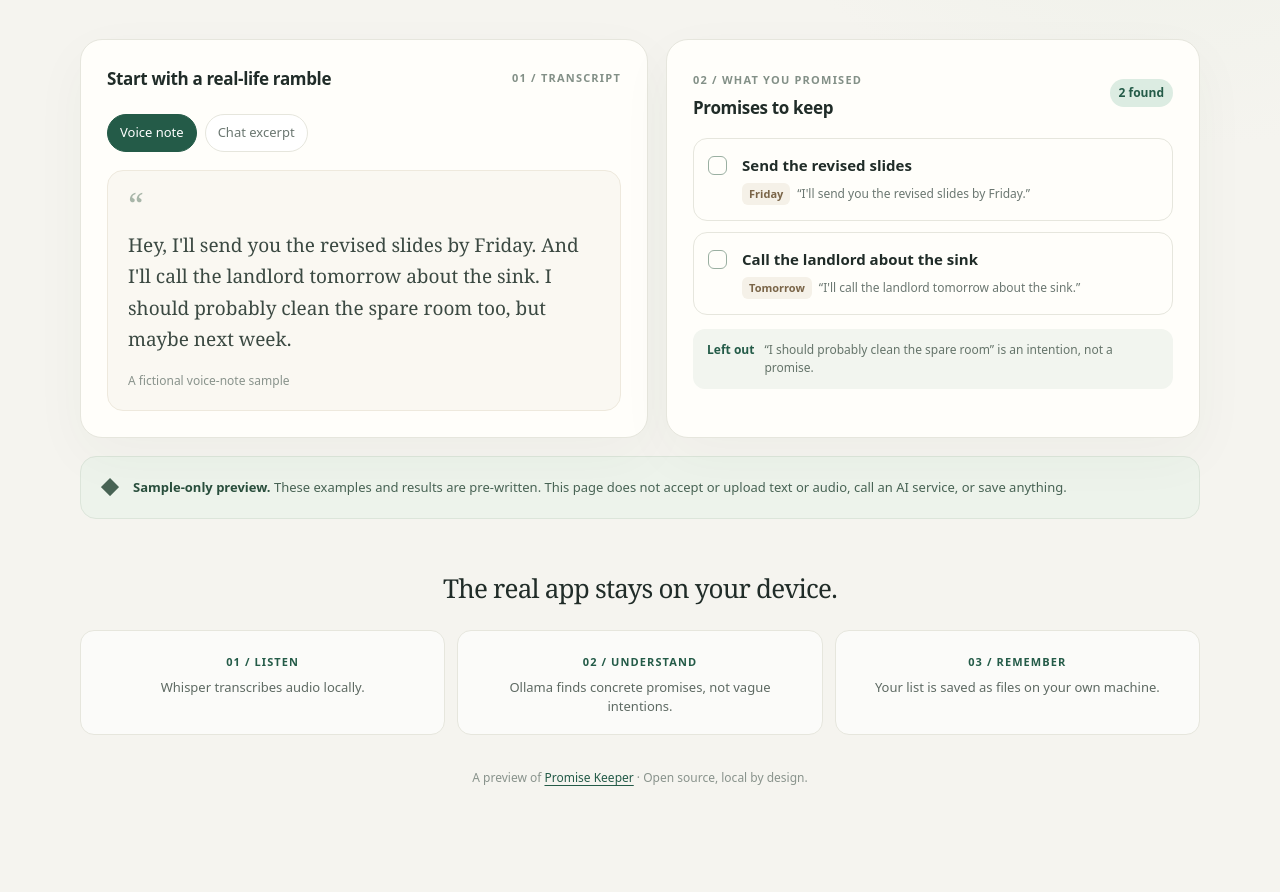
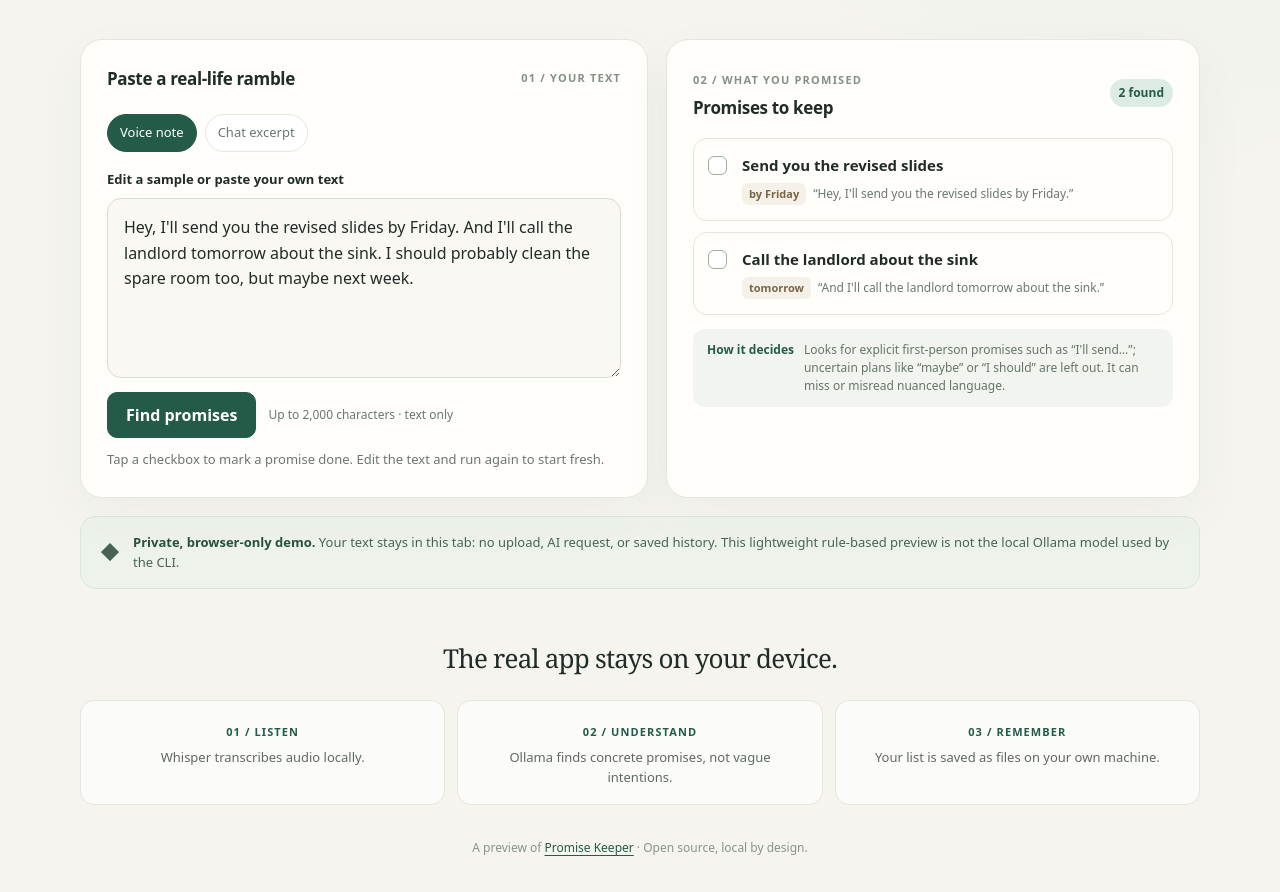
Before and after one commit to swatichauhan814/promise-keeper, a plain HTML site: page demo/index.html in a window 1280 px wide. Shown: the part 390-1282 px from the top of the page. Before the commit the page ends 1241 px from the top, so only its background shows below. Drawn offline with Linux system fonts and the light colour scheme.

Commit message:
Make public demo interactive in browser
Co-authored-by: Copilot <223556219+Copilot@users.noreply.github.com>

```diff
--- /dev/null
+++ b/demo/app.js
@@ -0,0 +1,113 @@
+const samples = [
+  "Hey, I'll send you the revised slides by Friday. And I'll call the landlord tomorrow about the sink. I should probably clean the spare room too, but maybe next week.",
+  "Yep, I'll drop the keys at your place after work. I'll email the invoice before noon, too. I might start sorting the storage cupboard this weekend if I get a chance."
+];
+
+const transcriptElement = document.querySelector("#transcript");
+const todosElement = document.querySelector("#todos");
+const countElement = document.querySelector("#count");
+const feedbackElement = document.querySelector("#feedback");
+const sampleButtons = document.querySelectorAll(".sample-button");
+
+function extractCommitments(text) {
+  const clauses = text.split(/(?<=[.!?])\s+|\n+|(?:,?\s+and\s+|;\s*)(?=I(?:'ll| will| am going to)\b)/i);
+  const commitments = [];
+
+  for (const clause of clauses) {
+    const promise = /\bI(?:'ll| will| am going to)\s+(.+)/i.exec(clause);
+    if (!promise || /\b(?:maybe|might|should|could|probably|perhaps|if|try to|hope to|not|never)\b/i.test(clause.slice(0, promise.index) + " " + promise[1])) {
+      continue;
+    }
+
+    const quote = clause.trim();
+    const action = promise[1].replace(/[.!?]+$/, "").replace(/,\s*too$/i, "").trim();
+    const due = /\b(?:by|before|on)\s+(?:next\s+|this\s+)?(?:monday|tuesday|wednesday|thursday|friday|saturday|sunday|tomorrow|tonight|noon|\d{1,2}(?::\d{2})?\s*(?:am|pm)?|[a-z]+\s+\d{1,2})\b|\b(?:tomorrow|tonight|today|after work|next week|this weekend)\b/i.exec(action);
+    const task = (due ? action.slice(0, due.index) + action.slice(due.index + due[0].length) : action)
+      .trim().replace(/\s+/g, " ").replace(/[,;\s]+$/, "");
+    if (!/^[a-z]+(?:\s|$)/i.test(task) || task.length < 5) {
+      continue;
+    }
+    commitments.push({
+      task: task[0].toUpperCase() + task.slice(1),
+      deadline: due ? due[0] : null,
+      quote
+    });
+  }
+  return commitments;
+}
+
+function renderCommitments(commitments) {
+  countElement.textContent = `${commitments.length} found`;
+  todosElement.replaceChildren(...commitments.map((commitment) => {
+    const row = document.createElement("div");
+    row.className = "todo";
+    const checkbox = document.createElement("button");
+    checkbox.className = "check";
+    checkbox.type = "button";
+    checkbox.setAttribute("aria-label", `Mark ${commitment.task} done`);
+    checkbox.setAttribute("aria-pressed", "false");
+    checkbox.addEventListener("click", () => {
+      const done = checkbox.getAttribute("aria-pressed") !== "true";
+      checkbox.setAttribute("aria-pressed", String(done));
+      checkbox.setAttribute("aria-label", `${done ? "Mark" : "Unmark"} ${commitment.task} ${done ? "not done" : "done"}`);
+      checkbox.textContent = done ? "✓" : "";
+      row.classList.toggle("done", done);
+    });
+
+    const content = document.createElement("div");
+    const task = document.createElement("p");
+    task.className = "task";
+    task.textContent = commitment.task;
+    const metadata = document.createElement("div");
+    metadata.className = "todo-meta";
+    if (commitment.deadline) {
+      const deadline = document.createElement("span");
+      deadline.className = "deadline";
+      deadline.textContent = commitment.deadline;
+      metadata.append(deadline);
+    }
+    const quote = document.createElement("span");
+    quote.className = "source-quote";
+    quote.textContent = `“${commitment.quote}”`;
+    metadata.append(quote);
+    content.append(task, metadata);
+    row.append(checkbox, content);
+    return row;
+  }));
+}
+
+function runExtraction() {
+  const text = transcriptElement.value.trim();
+  if (!text) {
+    renderCommitments([]);
+    feedbackElement.textContent = "Enter some text or choose a sample first.";
+    feedbackElement.classList.add("error");
+    transcriptElement.focus();
+    return;
+  }
+  const commitments = extractCommitments(text);
+  renderCommitments(commitments);
+  feedbackElement.classList.remove("error");
+  feedbackElement.textContent = commitments.length
+    ? "Tap a checkbox to mark a promise done. Edit the text and run again to start fresh."
+    : "No clear promises found. Try a sentence like “I'll send you the slides by Friday.”";
+}
+
+sampleButtons.forEach((button) => {
+  button.addEventListener("click", () => {
+    transcriptElement.value = samples[Number(button.dataset.sample)];
+    sampleButtons.forEach((sampleButton) => {
+      sampleButton.setAttribute("aria-pressed", String(sampleButton === button));
+    });
+    runExtraction();
+  });
+});
+
+transcriptElement.addEventListener("input", () => {
+  sampleButtons.forEach((button) => button.setAttribute("aria-pressed", "false"));
+  feedbackElement.textContent = "Text changed. Select Find promises to update the results.";
+  feedbackElement.classList.remove("error");
+});
+document.querySelector("#extract").addEventListener("click", runExtraction);
+transcriptElement.value = samples[0];
+runExtraction();
--- a/demo/index.html
+++ b/demo/index.html
@@ -4,7 +4,7 @@
     <meta charset="utf-8">
     <meta name="viewport" content="width=device-width, initial-scale=1">
     <meta name="theme-color" content="#f5f4ef">
-    <meta name="description" content="A sample-only preview of Promise Keeper, a local-first commitment tracker.">
+    <meta name="description" content="Try extracting promises from your own text in a private, browser-only Promise Keeper demo.">
     <title>Promise Keeper - Demo</title>
     <style>
       :root {
@@ -30,7 +30,7 @@
         font: 16px/1.5 ui-sans-serif, system-ui, -apple-system, BlinkMacSystemFont, "Segoe UI", sans-serif;
       }
 
-      button { font: inherit; }
+      button, textarea { font: inherit; }
 
       .shell {
         width: min(1120px, calc(100% - 40px));
@@ -147,30 +147,43 @@
         color: white;
       }
 
-      .quote-box {
-        min-height: 192px;
-        padding: 20px;
-        border: 1px solid #eee9dd;
-        border-radius: 16px;
+      .input-label { display: block; margin-bottom: 9px; font-size: 13px; font-weight: 700; }
+
+      .transcript-input {
+        display: block;
+        width: 100%;
+        min-height: 180px;
+        padding: 16px;
+        border: 1px solid #d5ded4;
+        border-radius: 14px;
         background: #faf8f2;
+        color: var(--ink);
+        resize: vertical;
+        line-height: 1.6;
       }
 
-      .quote-mark {
-        color: #a8b6a9;
-        font-family: Georgia, serif;
-        font-size: 34px;
-        line-height: .8;
+      .transcript-input:focus-visible, button:focus-visible {
+        outline: 2px solid var(--green);
+        outline-offset: 2px;
       }
 
-      .transcript-text {
-        margin: 12px 0 0;
-        color: #3b4942;
-        font-family: Georgia, "Times New Roman", serif;
-        font-size: 19px;
-        line-height: 1.65;
+      .input-actions { display: flex; align-items: center; gap: 12px; margin-top: 14px; }
+
+      .extract-button {
+        padding: 10px 18px;
+        border: 1px solid var(--green);
+        border-radius: 10px;
+        background: var(--green);
+        color: white;
+        cursor: pointer;
+        font-weight: 700;
       }
 
-      .transcript-source { margin-top: 17px; color: #89938c; font-size: 12px; }
+      .extract-button:hover { background: #194533; }
+
+      .hint { margin: 0; color: var(--muted); font-size: 12px; }
+      .feedback { min-height: 21px; margin: 12px 0 0; color: var(--muted); font-size: 13px; }
+      .feedback.error { color: #a33729; }
 
       .results-heading { margin-bottom: 18px; }
 
@@ -201,8 +214,12 @@
         margin-top: 2px;
         border: 1.5px solid #9aafa1;
         border-radius: 6px;
+        background: white;
+        cursor: pointer;
       }
 
+      .check[aria-pressed="true"] { background: var(--green); color: white; }
+      .todo.done .task { color: var(--muted); text-decoration: line-through; }
       .task { margin: 0; font-size: 15px; font-weight: 700; }
 
       .todo-meta { flex-wrap: wrap; gap: 7px; margin-top: 6px; }
@@ -270,7 +287,6 @@
         .intro { margin: 58px auto 32px; }
         .workspace { grid-template-columns: 1fr; }
         .transcript-card, .results-card { padding: 20px; }
-        .quote-box { min-height: auto; }
         .steps { grid-template-columns: 1fr; text-align: left; }
       }
 
@@ -283,7 +299,7 @@
     <main class="shell">
       <header class="topbar">
         <div class="brand"><span class="brand-mark" aria-hidden="true">P</span><span>promise keeper</span></div>
-        <span class="demo-label">SAMPLE DEMO</span>
+        <span class="demo-label">INTERACTIVE DEMO</span>
       </header>
 
       <section class="intro" aria-labelledby="page-title">
@@ -292,21 +308,23 @@
         <p class="intro-copy">A small, local-first tool that turns voice notes and texts into the things you said you would do.</p>
       </section>
 
-      <section class="workspace" aria-label="Promise Keeper sample">
+      <section class="workspace" aria-label="Promise Keeper interactive demo">
         <article class="card transcript-card">
           <div class="panel-heading">
-            <h2>Start with a real-life ramble</h2>
-            <span class="panel-kicker">01 / TRANSCRIPT</span>
+            <h2>Paste a real-life ramble</h2>
+            <span class="panel-kicker">01 / YOUR TEXT</span>
           </div>
           <div class="samples" role="group" aria-label="Choose a sample transcript">
             <button class="sample-button" type="button" data-sample="0" aria-pressed="true">Voice note</button>
             <button class="sample-button" type="button" data-sample="1" aria-pressed="false">Chat excerpt</button>
           </div>
-          <div class="quote-box" aria-live="polite">
-            <div class="quote-mark" aria-hidden="true">“</div>
-            <p class="transcript-text" id="transcript"></p>
-            <div class="transcript-source" id="source"></div>
+          <label class="input-label" for="transcript">Edit a sample or paste your own text</label>
+          <textarea class="transcript-input" id="transcript" maxlength="2000" placeholder="e.g. I'll send you the slides by Friday. Maybe I'll clean up later."></textarea>
+          <div class="input-actions">
+            <button class="extract-button" id="extract" type="button">Find promises</button>
+            <p class="hint">Up to 2,000 characters · text only</p>
           </div>
+          <p class="feedback" id="feedback" role="status" aria-live="polite"></p>
         </article>
 
         <article class="card results-card">
@@ -318,16 +336,16 @@
             <span class="count" id="count"></span>
           </div>
           <div class="todo-list" id="todos" aria-live="polite"></div>
-          <div class="filtered" id="filtered">
-            <strong>Left out</strong>
-            <span id="filtered-text"></span>
+          <div class="filtered">
+            <strong>How it decides</strong>
+            <span>Looks for explicit first-person promises such as “I'll send…”; uncertain plans like “maybe” or “I should” are left out. It can miss or misread nuanced language.</span>
           </div>
         </article>
       </section>
 
       <aside class="privacy">
         <span class="privacy-icon" aria-hidden="true">◆</span>
-        <div><strong>Sample-only preview.</strong> These examples and results are pre-written. This page does not accept or upload text or audio, call an AI service, or save anything.</div>
+        <div><strong>Private, browser-only demo.</strong> Your text stays in this tab: no upload, AI request, or saved history. This lightweight rule-based preview is not the local Ollama model used by the CLI.</div>
       </aside>
 
       <section class="how-it-works" aria-labelledby="how-title">
@@ -344,78 +362,6 @@
       </footer>
     </main>
 
-    <script>
-      const samples = [
-        {
-          transcript: "Hey, I'll send you the revised slides by Friday. And I'll call the landlord tomorrow about the sink. I should probably clean the spare room too, but maybe next week.",
-          source: "A fictional voice-note sample",
-          commitments: [
-            { task: "Send the revised slides", deadline: "Friday", quote: "I'll send you the revised slides by Friday." },
-            { task: "Call the landlord about the sink", deadline: "Tomorrow", quote: "I'll call the landlord tomorrow about the sink." }
-          ],
-          filtered: "“I should probably clean the spare room” is an intention, not a promise."
-        },
-        {
-          transcript: "Yep, I'll drop the keys at your place after work. I'll email the invoice before noon, too. I might start sorting the storage cupboard this weekend if I get a chance.",
-          source: "A fictional chat excerpt",
-          commitments: [
-            { task: "Drop off the keys", deadline: "After work", quote: "I'll drop the keys at your place after work." },
-            { task: "Email the invoice", deadline: "Before noon", quote: "I'll email the invoice before noon, too." }
-          ],
-          filtered: "“I might start sorting the storage cupboard” is too uncertain to count."
-        }
-      ];
-
-      const transcriptElement = document.querySelector("#transcript");
-      const sourceElement = document.querySelector("#source");
-      const todosElement = document.querySelector("#todos");
-      const countElement = document.querySelector("#count");
-      const filteredElement = document.querySelector("#filtered-text");
-      const sampleButtons = document.querySelectorAll(".sample-button");
-
-      function renderSample(index) {
-        const sample = samples[index];
-        transcriptElement.textContent = sample.transcript;
-        sourceElement.textContent = sample.source;
-        countElement.textContent = `${sample.commitments.length} found`;
-        filteredElement.textContent = sample.filtered;
-        todosElement.replaceChildren(...sample.commitments.map((commitment) => {
-          const row = document.createElement("div");
-          row.className = "todo";
-
-          const checkbox = document.createElement("span");
-          checkbox.className = "check";
-          checkbox.setAttribute("aria-hidden", "true");
-
-          const content = document.createElement("div");
-          const task = document.createElement("p");
-          task.className = "task";
-          task.textContent = commitment.task;
-
-          const metadata = document.createElement("div");
-          metadata.className = "todo-meta";
-          const deadline = document.createElement("span");
-          deadline.className = "deadline";
-          deadline.textContent = commitment.deadline;
-          const quote = document.createElement("span");
-          quote.className = "source-quote";
-          quote.textContent = `“${commitment.quote}”`;
-          metadata.append(deadline, quote);
-          content.append(task, metadata);
-          row.append(checkbox, content);
-          return row;
-        }));
-
-        sampleButtons.forEach((button) => {
-          button.setAttribute("aria-pressed", String(Number(button.dataset.sample) === index));
-        });
-      }
-
-      sampleButtons.forEach((button) => {
-        button.addEventListener("click", () => renderSample(Number(button.dataset.sample)));
-      });
-
-      renderSample(0);
-    </script>
+    <script src="app.js"></script>
   </body>
 </html>
```
Also changed, not shown: 1 other file.
